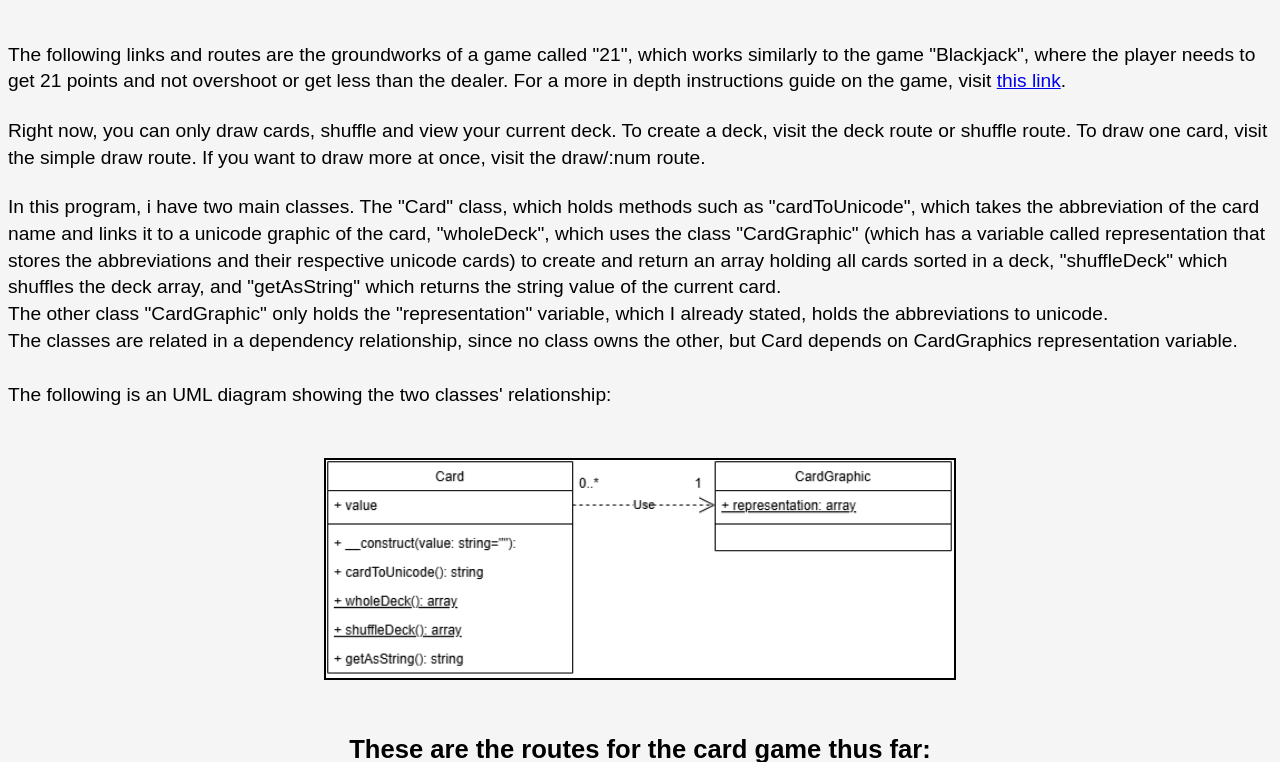
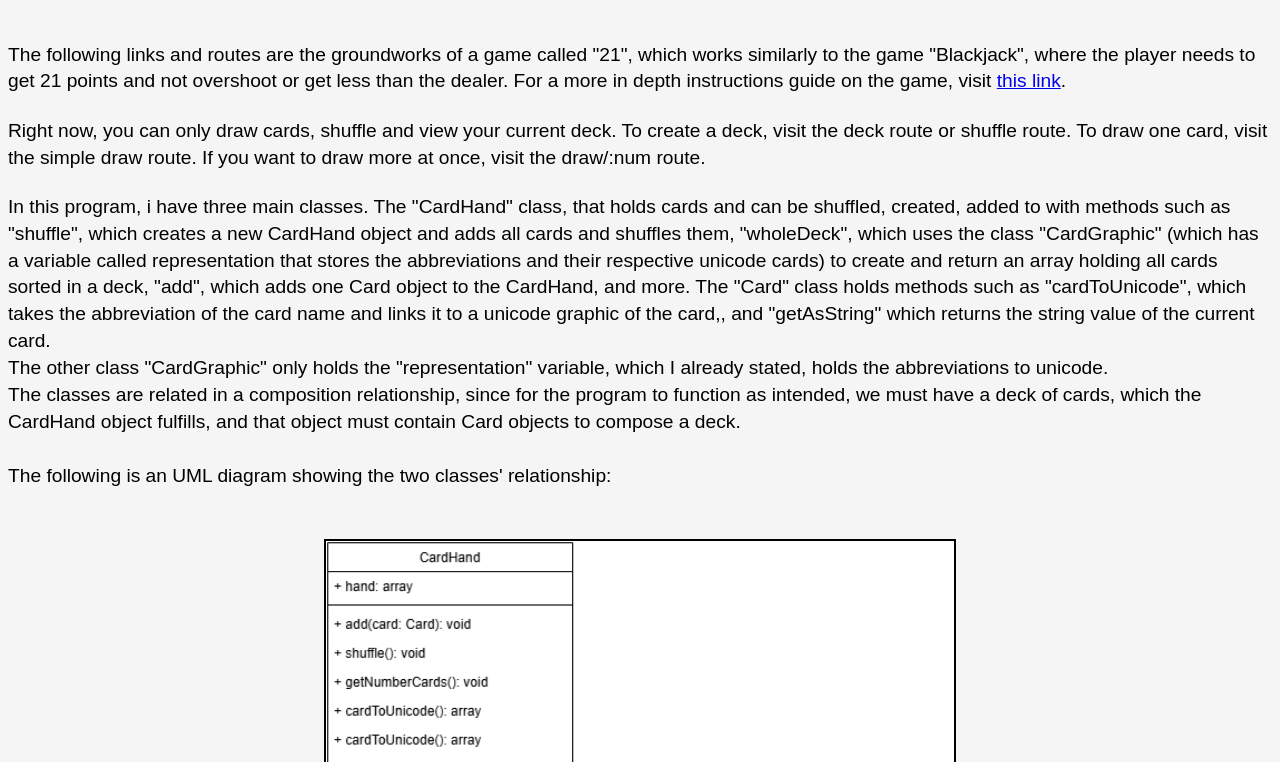
Before and after one commit to AndiDupa/mvc-report, a Symfony app: template templates/card/home.html.twig in a window 1280 px wide. Shown: the part 237-999 px from the top of the page. Run offline with Twig, Linux system fonts and the light colour scheme; the template is opened without the code that fills it, so the values that code supplies are empty; style sheets or scripts are compiled from the project's sources; some libraries are stand-ins or nearby versions.

Commit message:
Tidied up kmom02: removed comments and fixed text

```diff
--- a/templates/card/home.html.twig
+++ b/templates/card/home.html.twig
@@ -16,12 +16,11 @@ this link</a>.</p>
 To draw one card, visit the simple draw route. If you want to draw more at once, visit the draw/:num route.</p>
 
 <p>
-    In this program, i have two main classes. The "Card" class, which holds methods such as "cardToUnicode", which takes the abbreviation
-    of the card name and links it to a unicode graphic of the card, "wholeDeck", which uses the class "CardGraphic" (which has a variable called representation
-    that stores the abbreviations and their respective unicode cards) to create and return an array holding all cards sorted in a deck, "shuffleDeck" which shuffles
-    the deck array, and "getAsString" which returns the string value of the current card.<br>
+    In this program, i have three main classes. The "CardHand" class, that holds cards and can be shuffled, created, added to with methods such as "shuffle", which creates a new CardHand object and adds all cards and shuffles them,
+    "wholeDeck", which uses the class "CardGraphic" (which has a variable called representation that stores the abbreviations and their respective unicode cards) to create and return an array holding all cards sorted in a deck, "add", which adds one Card object to the CardHand, and more.
+    The "Card" class holds methods such as "cardToUnicode", which takes the abbreviation of the card name and links it to a unicode graphic of the card,, and "getAsString" which returns the string value of the current card.<br>
     The other class "CardGraphic" only holds the "representation" variable, which I already stated, holds the abbreviations to unicode.<br>
-    The classes are related in a dependency relationship, since no class owns the other, but Card depends on CardGraphics representation variable.<br><br>
+    The classes are related in a composition relationship, since for the program to function as intended, we must have a deck of cards, which the CardHand object fulfills, and that object must contain Card objects to compose a deck.<br><br>
     The following is an UML diagram showing the two classes' relationship:<br><br>
 </p>
 
```
Also changed, not shown: src/Card/Card.php (+0 -20 lines), public/img/UML.png, 1 other file.
